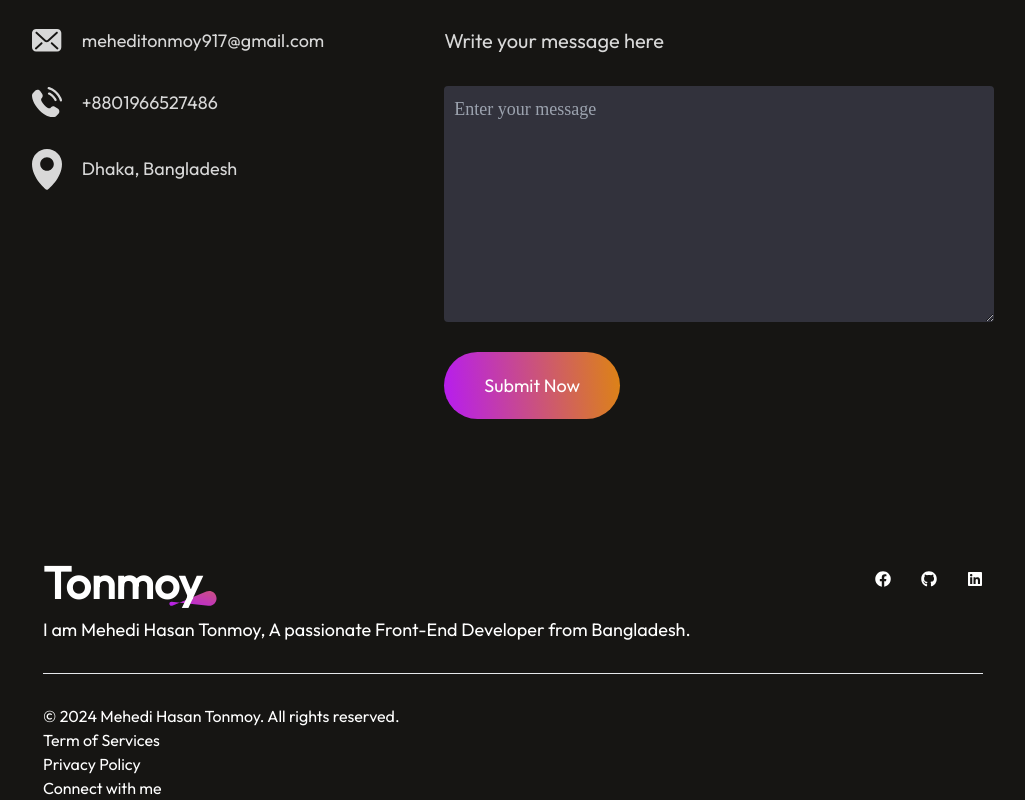
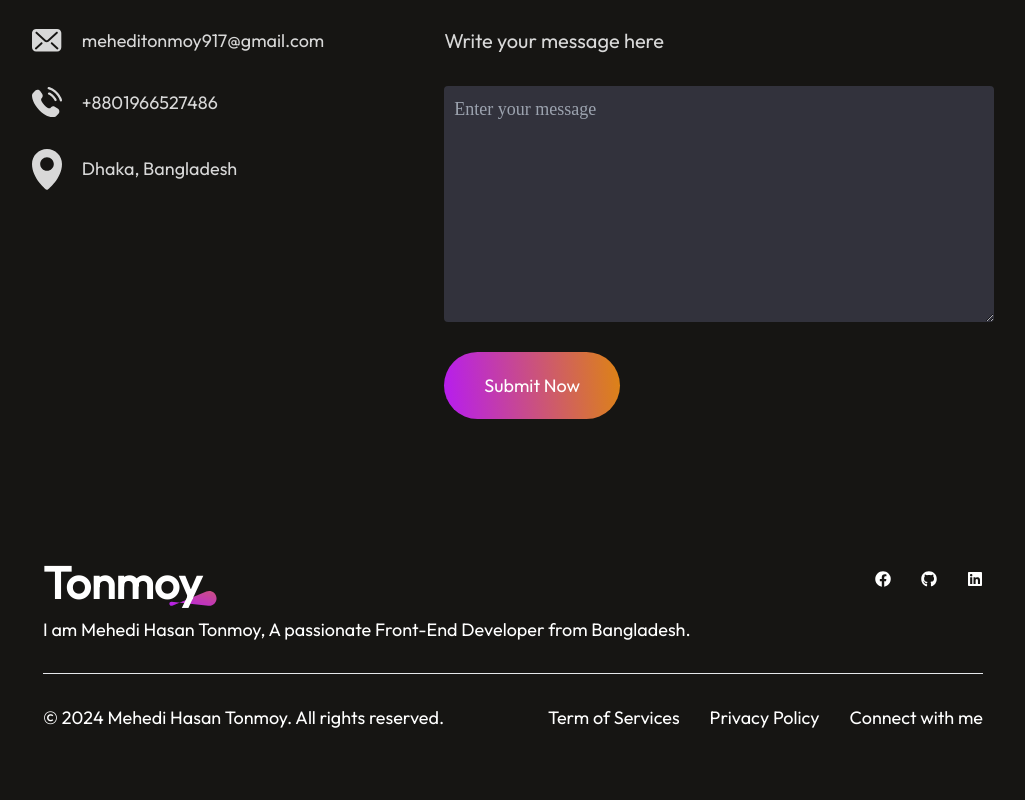
Before and after one commit to tonmoy3673/portfolio, a React (Vite) app: page / in a window 1280 px wide. Shown: the part 3272-4072 px from the top of the page, without its empty margins (127-1152 px from the left). After the commit the page ends 4043 px from the top, so only its background shows below. Built offline with nearby package versions, Linux system fonts and the light colour scheme.

Commit message:
:bulb: built footer

```diff
--- a/src/Components/Footer/Footer.css
+++ b/src/Components/Footer/Footer.css
@@ -35,3 +35,13 @@
   height: 15px;
   margin-bottom: 10px;
 }
+.footer-bottom {
+  display: flex;
+  justify-content: space-between;
+  font-size: 18px;
+}
+.footer-bottom-right {
+  display: flex;
+  gap: 30px;
+  margin-bottom: 40px;
+}
```
